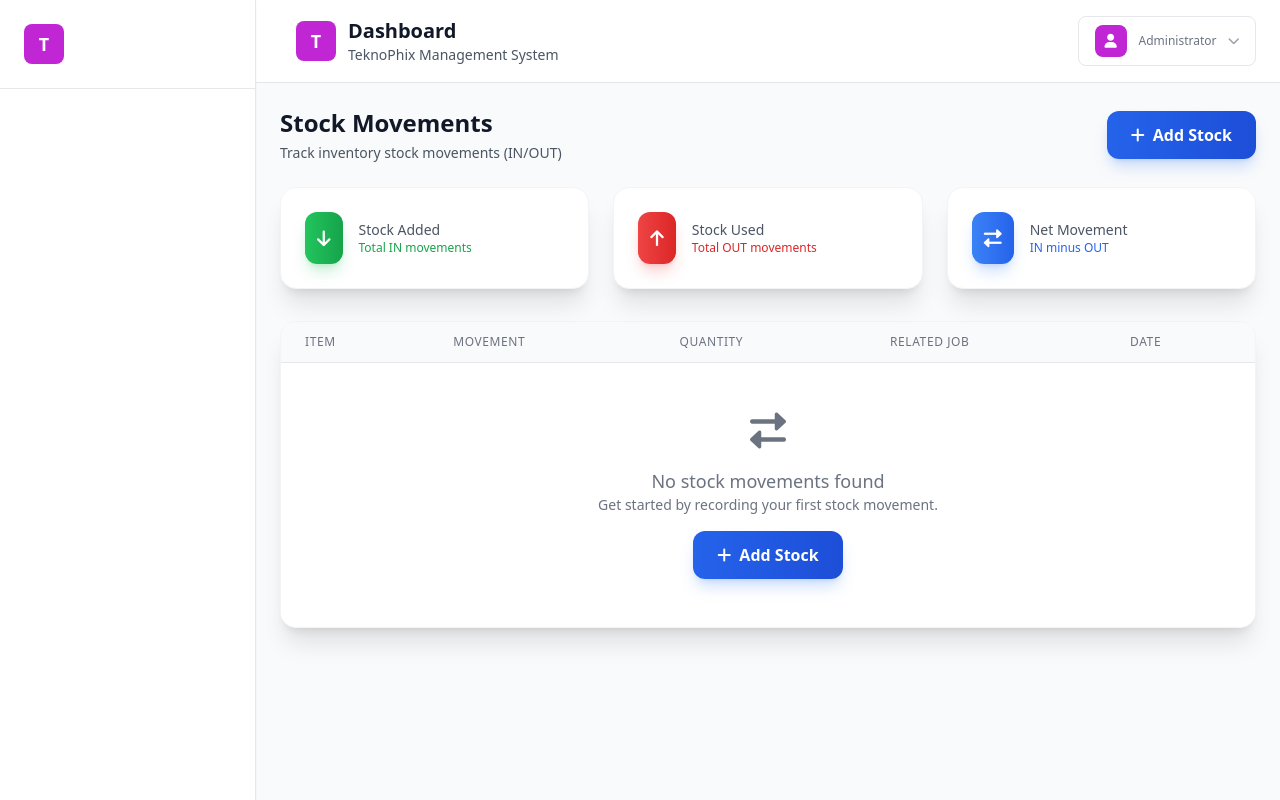
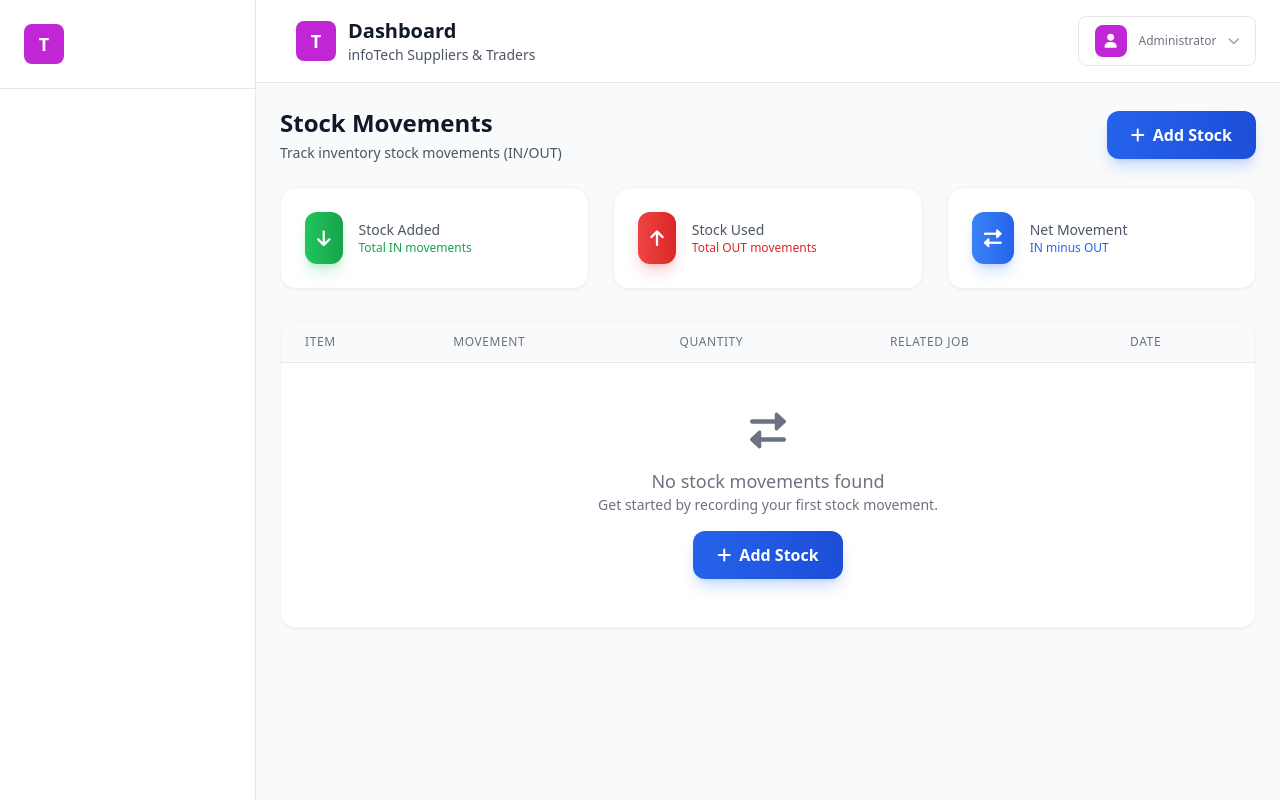
Before and after one commit to w38g0ru/tech-fix-center, a CodeIgniter 4 app: the page made by app/Views/dashboard/movements/index.php in a window 1280 px wide. Run offline with PHP 8.4 and a stand-in for CodeIgniter, Linux system fonts and the light colour scheme; the template is opened without the code that fills it, so the values that code supplies are empty; some libraries are stand-ins or nearby versions.

Commit message:
feat: update movements index and dashboard layout
- Enhanced movements index view with improved functionality
- Updated dashboard layout for better user experience
- Refined UI components and styling

```diff
--- a/app/Views/dashboard/movements/index.php
+++ b/app/Views/dashboard/movements/index.php
@@ -9,7 +9,7 @@
     </div>
     <div class="mt-4 sm:mt-0">
         <a href="<?= base_url('dashboard/movements/create') ?>"
-           class="inline-flex items-center px-6 py-3 bg-gradient-to-r from-blue-600 to-blue-700 text-white font-semibold rounded-xl hover:from-blue-700 hover:to-blue-800 transition-all duration-200 shadow-lg shadow-blue-500/25 hover:shadow-xl hover:shadow-blue-500/30">
+           class="inline-flex items-center px-6 py-3 bg-gradient-to-r from-blue-600 to-blue-700 text-white font-semibold rounded-xl hover:from-blue-700 hover:to-blue-800 transition-all duration-200 shadow-lg shadow-blue-500/25 hover:shadow-sm hover:shadow-blue-500/30">
             <i class="fas fa-plus mr-2"></i>
             Add Stock
         </a>
@@ -18,7 +18,7 @@
 
 <!-- Movement Stats -->
 <div class="grid grid-cols-1 md:grid-cols-3 gap-6 mb-8">
-    <div class="bg-white rounded-2xl shadow-xl border border-gray-100 p-6 hover:shadow-2xl transition-all duration-200">
+    <div class="bg-white rounded-2xl shadow-sm border border-gray-100 p-6 hover:shadow-2xl transition-all duration-200">
         <div class="flex items-center">
             <div class="p-3 rounded-xl bg-gradient-to-r from-green-500 to-green-600 text-white shadow-lg shadow-green-500/25">
                 <i class="fas fa-arrow-down text-lg"></i>
@@ -31,7 +31,7 @@
         </div>
     </div>
 
-    <div class="bg-white rounded-2xl shadow-xl border border-gray-100 p-6 hover:shadow-2xl transition-all duration-200">
+    <div class="bg-white rounded-2xl shadow-sm border border-gray-100 p-6 hover:shadow-2xl transition-all duration-200">
         <div class="flex items-center">
             <div class="p-3 rounded-xl bg-gradient-to-r from-red-500 to-red-600 text-white shadow-lg shadow-red-500/25">
                 <i class="fas fa-arrow-up text-lg"></i>
@@ -44,7 +44,7 @@
         </div>
     </div>
 
-    <div class="bg-white rounded-2xl shadow-xl border border-gray-100 p-6 hover:shadow-2xl transition-all duration-200">
+    <div class="bg-white rounded-2xl shadow-sm border border-gray-100 p-6 hover:shadow-2xl transition-all duration-200">
         <div class="flex items-center">
             <div class="p-3 rounded-xl bg-gradient-to-r from-blue-500 to-blue-600 text-white shadow-lg shadow-blue-500/25">
                 <i class="fas fa-exchange-alt text-lg"></i>
@@ -59,7 +59,7 @@
 </div>
 
 <!-- Movements Table -->
-<div class="bg-white shadow-xl rounded-2xl border border-gray-100 overflow-hidden">
+<div class="bg-white shadow-sm rounded-2xl border border-gray-100 overflow-hidden">
     <div class="overflow-x-auto">
         <table class="min-w-full divide-y divide-gray-200">
             <thead class="bg-gray-50">
--- a/app/Views/layouts/dashboard_simple.php
+++ b/app/Views/layouts/dashboard_simple.php
@@ -125,7 +125,7 @@ $pageTitle = $title ?? 'Dashboard';
                                 <h2 class="text-xl font-semibold text-gray-900">
                                     <?= isset($title) ? $title : 'Dashboard' ?>
                                 </h2>
-                                <p class="text-sm text-gray-600">TeknoPhix Management System</p>
+                                <p class="text-sm text-gray-600">infoTech Suppliers & Traders</p>
                             </div>
                         </div>
                     </div>
```
